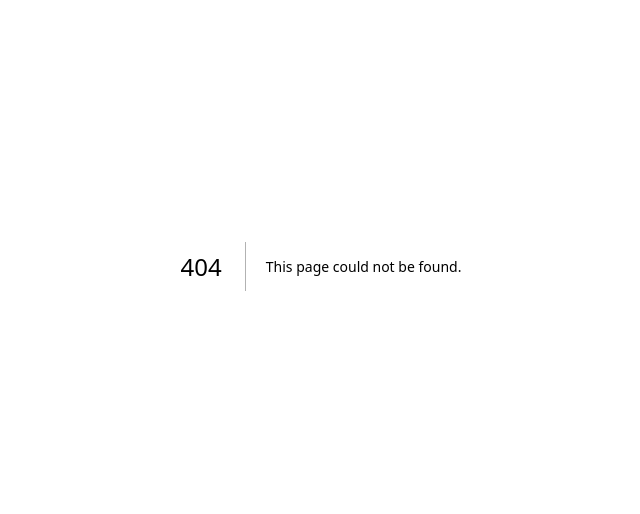
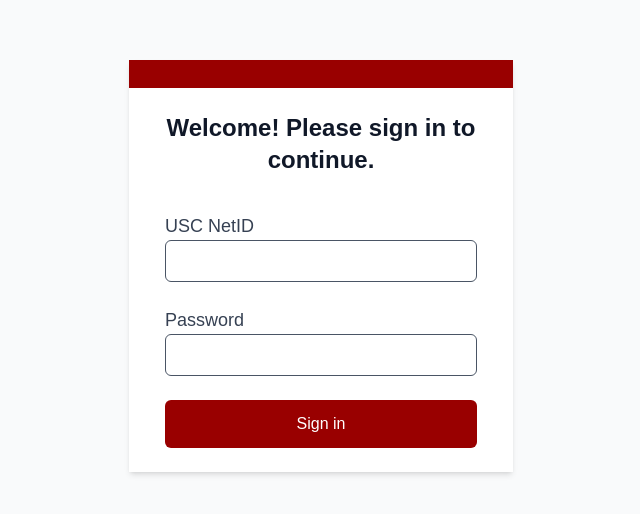
Before and after one commit to CSCI201-Group7/Clubber-Frontend, a Next.js app: page /login in a window 1280 px wide. Before the commit this address had no page. Shown: the part 134-648 px from the top of the page, without its empty margins (319-959 px from the left). Built offline with nearby package versions, Linux system fonts and the light colour scheme.

Commit message:
Add files via upload

```diff
--- /dev/null
+++ b/src/app/login/page.tsx
@@ -0,0 +1,52 @@
+"use client";
+
+import Link from "next/link";
+
+export default function LoginPage() {
+  return (
+    <div className="bg-gray-50 min-h-screen flex items-center justify-center">
+      <div className="w-full max-w-sm bg-white shadow-md">
+        <div className="h-7 bg-usc-cardinal-red"></div>
+
+        <div className="px-9 py-6">
+          <h1 className="text-gray-900 text-2xl font-bold text-center mb-9">
+            Welcome! Please sign in to continue.
+          </h1>
+          <form>
+            <div className="mb-6">
+              <label className="text-gray-700 text-lg font-medium mb-2">
+                USC NetID
+              </label>
+              <input
+                id="netId"
+                type="text"
+                className="w-full px-3 py-2 border border-gray-600 rounded-md focus:outline-none focus:ring-1 focus:ring-usc-cardinal-red text-gray-700"
+                required
+              />
+            </div>
+            <div className="mb-6">
+              <label className="text-gray-700 text-lg font-medium mb-2">
+                Password
+              </label>
+              <input
+                id="password"
+                type="password"
+                className="w-full px-3 py-2 border border-gray-600 rounded-md focus:outline-none focus:ring-1 focus:ring-usc-cardinal-red text-gray-700"
+                required
+              />
+            </div>
+
+            <Link href="/">
+              <button
+                type="submit"
+                className="text-white w-full py-3 bg-usc-cardinal-red font-medium rounded-md"
+              >
+                Sign in
+              </button>
+            </Link>
+          </form>
+        </div>
+      </div>
+    </div>
+  );
+}
```
